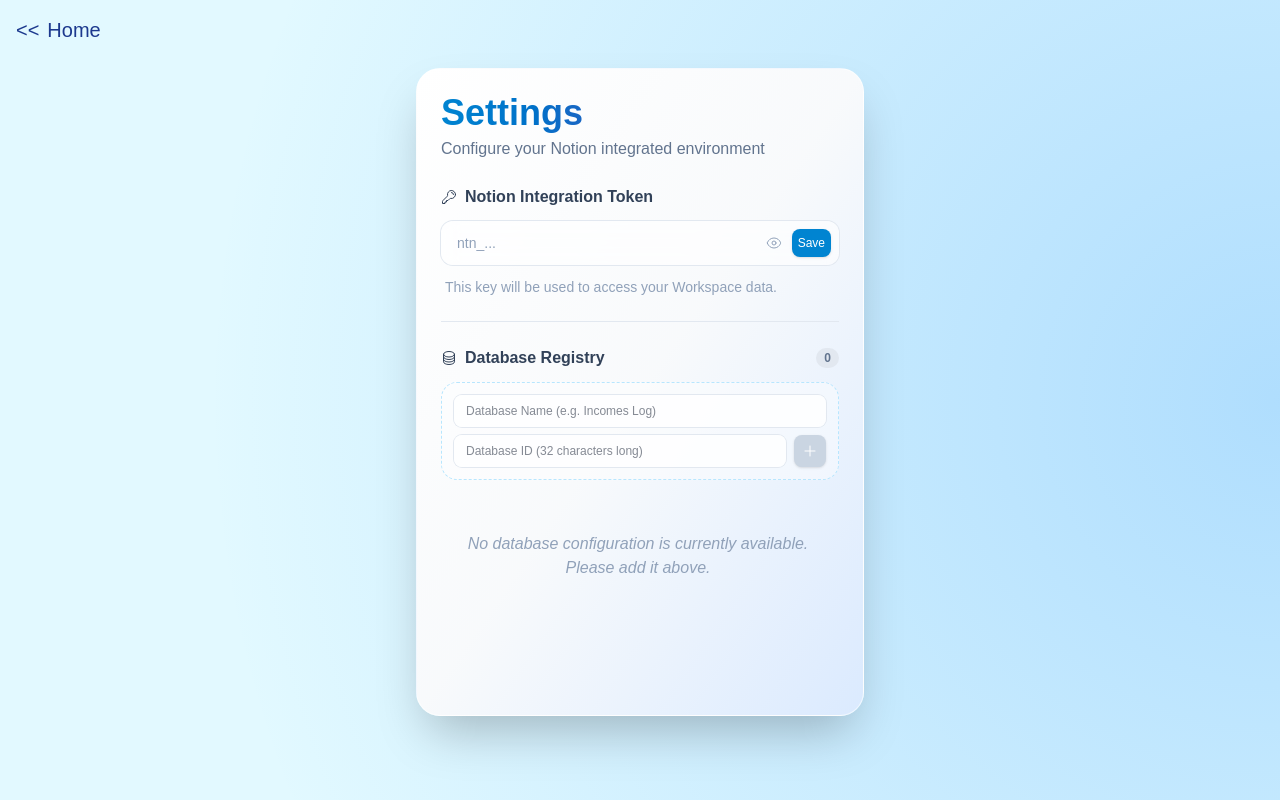
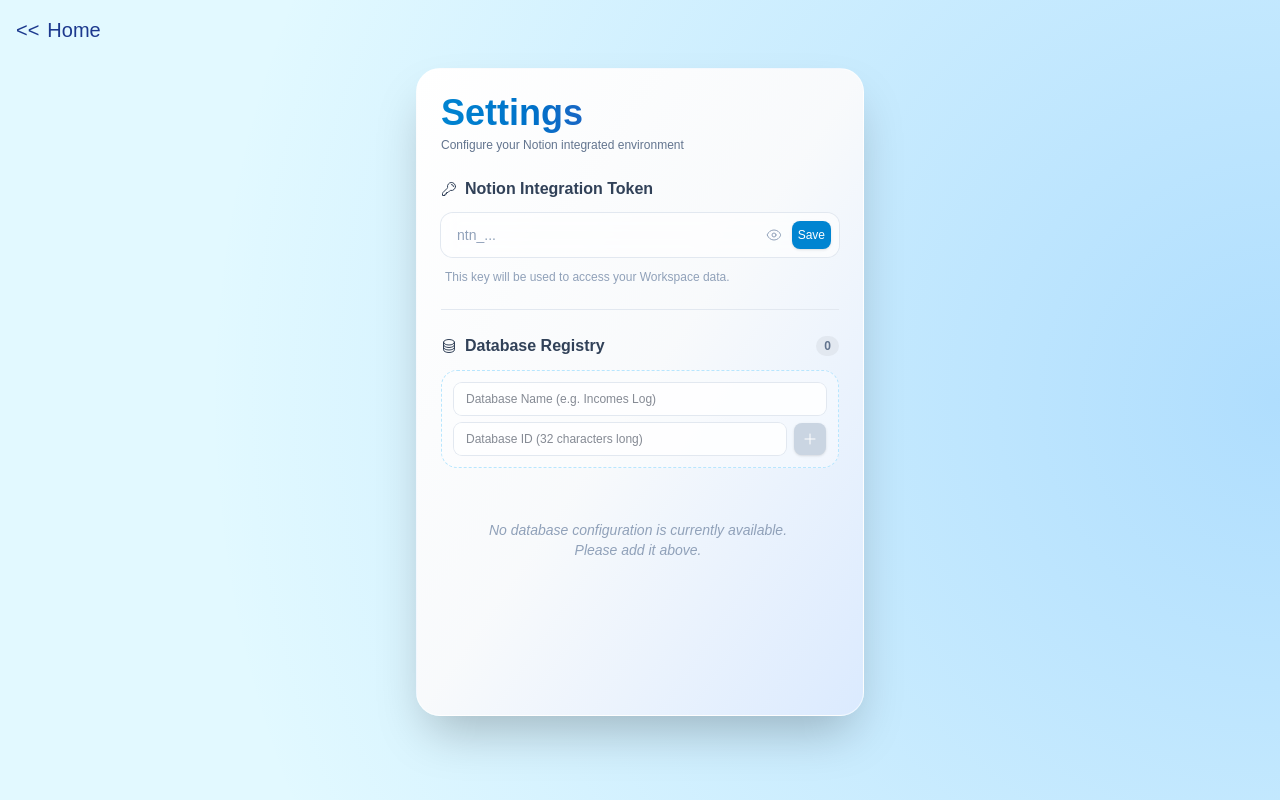
Before and after one commit to Rain045/bill-notion, a Next.js app: page /settings in a window 1280 px wide. Built offline with nearby package versions, Linux system fonts and the light colour scheme; a web font is replaced by a local one.

Commit message:
Adjusted Font Size

```diff
--- a/app/settings/page.tsx
+++ b/app/settings/page.tsx
@@ -91,7 +91,7 @@ export default function SettingsPage() {
           `}>
             Settings
           </h1>
-          <p className="text-md text-slate-500 dark:text-slate-400 font-medium">
+          <p className="text-xs text-slate-500 dark:text-slate-400 font-medium">
             Configure your Notion integrated environment
           </p>
         </div>
@@ -132,7 +132,7 @@ export default function SettingsPage() {
               </button>
             </div>
           </div>
-          <p className="text-sm text-slate-400 pl-1">
+          <p className="text-xs text-slate-400 pl-1">
             This key will be used to access your Workspace data.
           </p>
         </section>
@@ -181,7 +181,7 @@ export default function SettingsPage() {
           {/* 数据库列表 */}
           <div className="flex-grow space-y-2 mt-2 overflow-y-auto max-h-[240px] pr-1">
             {databases.length === 0 ? (
-               <div className="text-center py-8 text-slate-400 text-md italic">
+               <div className="text-center py-8 text-slate-400 text-sm italic">
                 No database configuration is currently available.
                 <br />
                 Please add it above.
```
